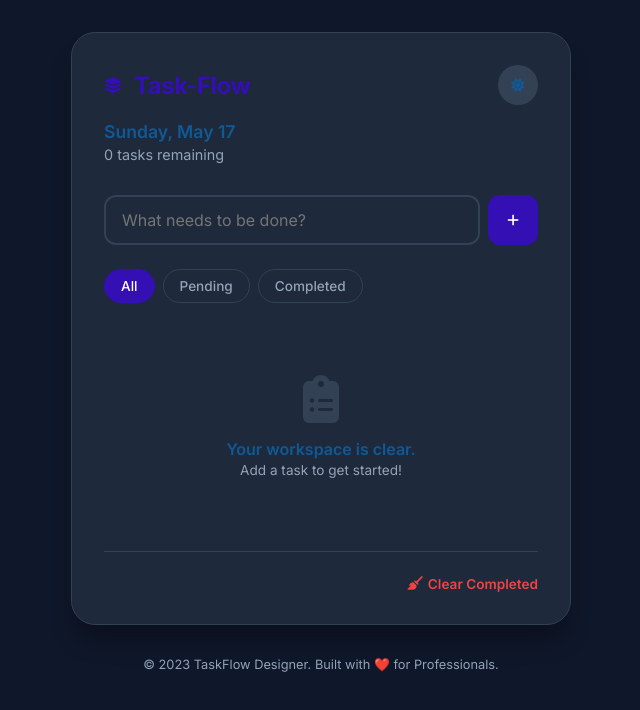
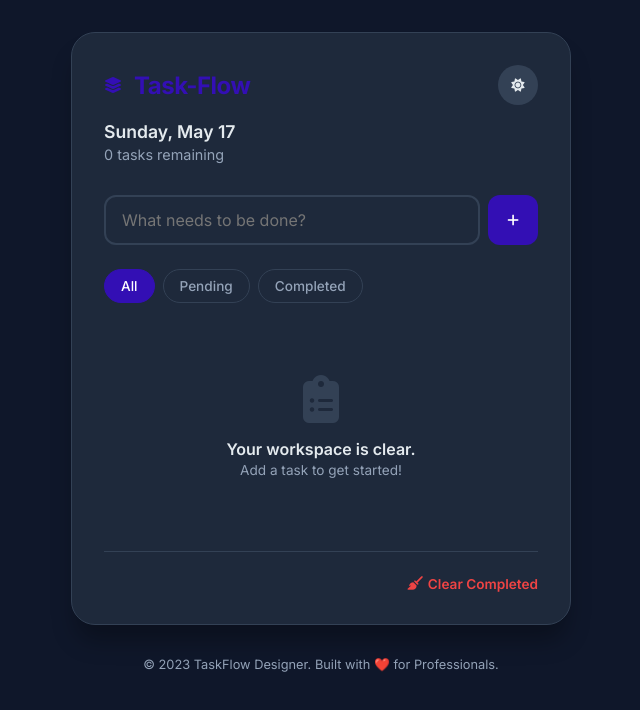
Before and after one commit to masifgpt/todo-app, a plain HTML site: page index.html in a window 1280 px wide. Both pictures are taken after a click on the button 837 px from the left and 85 px from the top of the page. Shown: the whole page, without its empty margins (319-959 px from the left). Drawn offline with Linux system fonts and the light colour scheme.

Commit message:
update-f

```diff
--- a/style.css
+++ b/style.css
@@ -17,7 +17,7 @@
 [data-theme="dark"] {
     --bg-body: #0f172a;
     --bg-card: #1e293b;
-    --text-main: #115994;
+    --text-main: #e4eaee;
     --text-muted: #94a3b8;
     --border: #334155;
     --shadow: 0 20px 25px -5px rgba(0, 0, 0, 0.3);
```
Also changed, not shown: 1 other file.
